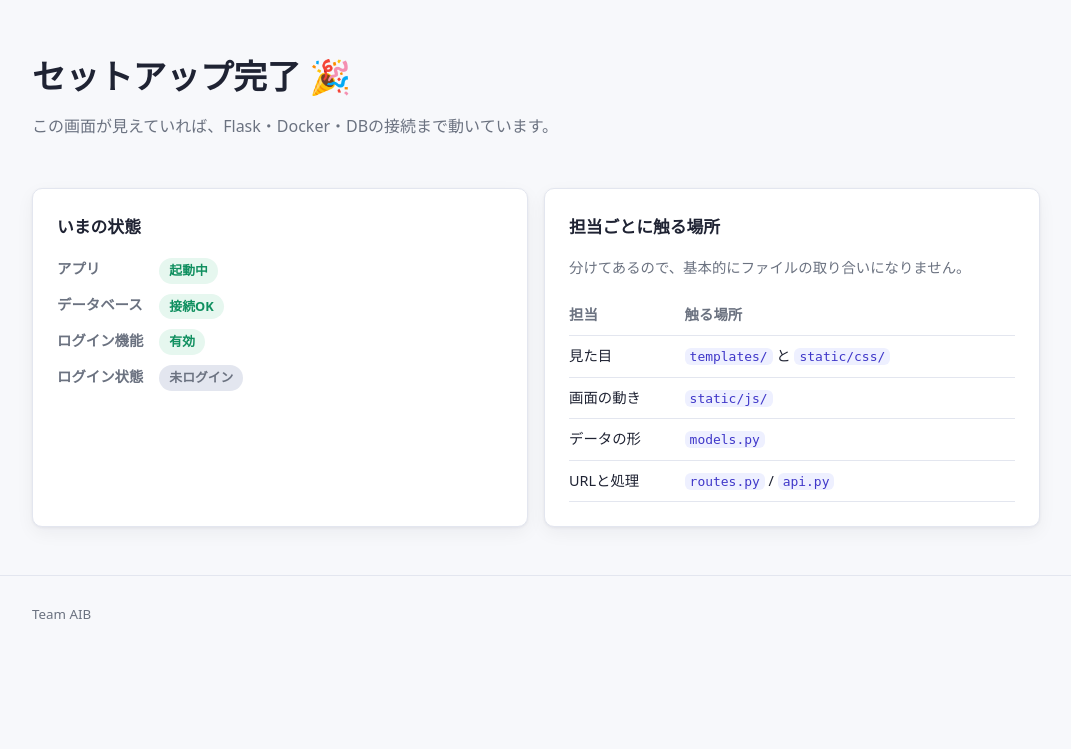
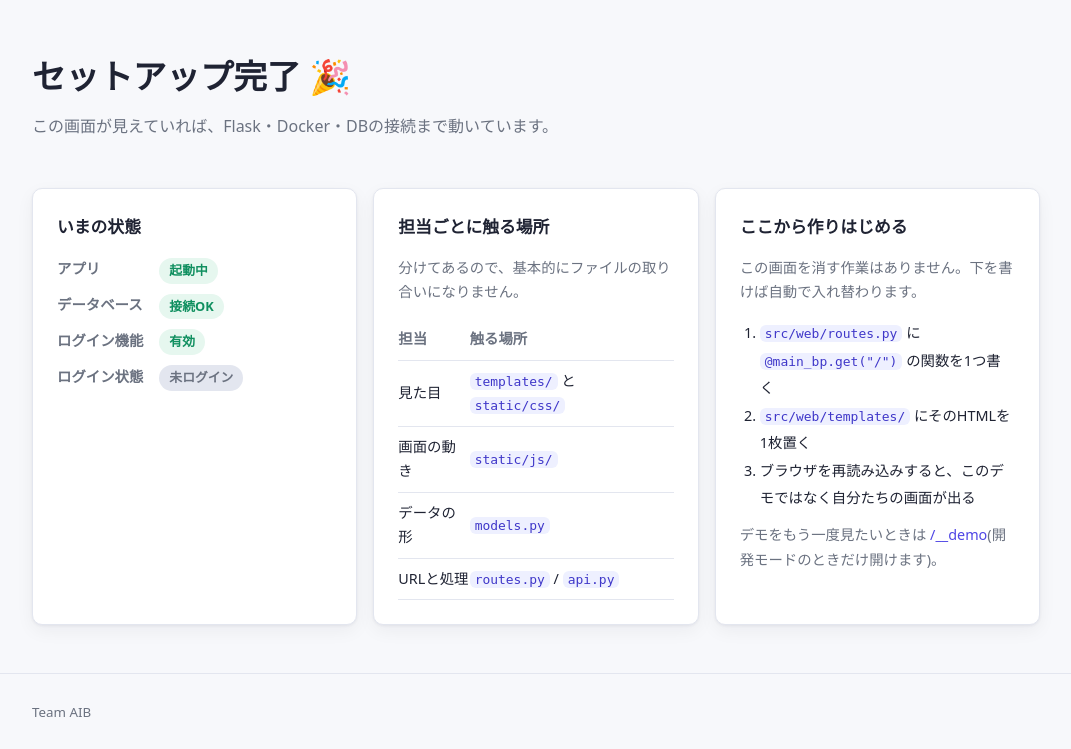
Before and after one commit to morison9517/Flask-Template, a Flask app: page / in a window 1280 px wide. Shown: the part 61-810 px from the top of the page, without its empty margins (104-1175 px from the left). Before the commit the page ends 680 px from the top, so only its background shows below. Run offline with Flask 3, Linux system fonts and the light colour scheme.

Commit message:
add demo

```diff
--- a/src/web/app.py
+++ b/src/web/app.py
@@ -75,6 +75,16 @@ def _register_blueprints(app: Flask) -> None:
 
         app.register_blueprint(auth_bp, url_prefix="/auth")
 
+    # --- デモ(動作確認用のページ) ---
+    # ★必ず最後に取り付ける。
+    #   「自分たちのトップページが既にあるか」を見てから動くので、
+    #   先に取り付けると判定できない。
+    #   開発モードのときだけ。本番では取り付けないので絶対に出ない。
+    if app.config.get("DEBUG"):
+        from web.demo import register_demo
+
+        register_demo(app)
+
 
 def _register_commands(app: Flask) -> None:
     """ターミナルから使えるコマンドを登録する(実行方法は docs/SETUP.md)。"""
--- /dev/null
+++ b/src/web/demo/routes.py
@@ -0,0 +1,47 @@
+# =============================================================================
+# デモページの受付。
+#
+#   ここは「動いていることを確認するための画面」です。
+#   自分たちの画面は src/web/routes.py に書きます。
+# =============================================================================
+
+from flask import render_template
+from sqlalchemy import text
+
+from web.demo import demo_bp
+from web.extensions import db
+
+
+@demo_bp.get("/__demo")
+def index():
+    """デモページ。
+
+    この関数は2か所から使われる:
+        /        … routes.py にまだトップページが無いとき(demo/__init__.py が登録)
+        /__demo  … いつでも
+    """
+    db_status, db_message = _check_db()
+
+    return render_template(
+        "demo/index.html",
+        title="セットアップ確認",
+        db_status=db_status,
+        db_message=db_message,
+    )
+
+
+def _check_db() -> tuple[str, str]:
+    """DBに繋がるか実際に試す。
+
+    「SELECT 1」という最小の質問を投げ、返事が来るかで判定している。
+
+    try/except で囲む理由:DBが起動しきっていないだけでこの画面が
+    エラーになると原因が分かりにくい。画面は出しつつ「DBだけ未接続」と
+    伝えたほうが切り分けが速い。
+    """
+    try:
+        db.session.execute(text("SELECT 1"))
+        return "ok", ""
+    except Exception as exc:
+        # DBのエラー文は数百文字になることがあるので先頭120文字だけ表示する。
+        return "ng", str(exc)[:120]
--- a/src/web/templates/index.html
+++ b/src/web/demo/templates/demo/index.html
@@ -1,7 +1,16 @@
 {# ==========================================================================
-   トップページ。base.html の型紙を受け継いで「中身だけ」書く。
+   デモページ(このファイルは自分たちのプロダクトには含まれません)
 
-   ▼ extends の決まり
+   ▼ このページが出ている理由
+     開発モードで、かつ routes.py にまだトップページ("/")が無いから。
+     routes.py に "/" を1つ書いた瞬間に、この画面は自動で出なくなる。
+     消す作業は不要。本番モードでは最初から出ない。
+
+     いつでも見たいときは /__demo で開ける(開発モードのときだけ)。
+
+   ▼ 新しいページを作るときは、このファイルの書き方をまねる
+
+     extends の決まり:
      1行目に書く(型紙を決める前に中身は書けない)。
      extends したファイルでは、block の外側に書いたものは無視される。
      つまり中身は必ず {% block content %} の中に入れる。
@@ -24,7 +33,7 @@
 
       <dt>データベース</dt>
       <dd>
-        {# db_status は routes.py の index() から渡された値 #}
+        {# db_status は demo/routes.py の index() から渡された値 #}
         {% if db_status == "ok" %}
         <span class="badge badge-ok">接続OK</span>
         {% else %}
@@ -83,6 +92,19 @@
       </tbody>
     </table>
   </article>
+
+  <article class="card">
+    <h2>ここから作りはじめる</h2>
+    <p class="note">この画面を消す作業はありません。下を書けば自動で入れ替わります。</p>
+    <ol class="step-list">
+      <li><code>src/web/routes.py</code> に <code>@main_bp.get("/")</code> の関数を1つ書く</li>
+      <li><code>src/web/templates/</code> にそのHTMLを1枚置く</li>
+      <li>ブラウザを再読み込みすると、このデモではなく自分たちの画面が出る</li>
+    </ol>
+    <p class="note">
+      デモをもう一度見たいときは <a href="/__demo">/__demo</a>(開発モードのときだけ開けます)。
+    </p>
+  </article>
 </section>
 
 {% endblock %}
--- a/src/web/routes.py
+++ b/src/web/routes.py
@@ -9,50 +9,38 @@
 #         routes.py → 画面を返す島(main)
 #         api.py    → データだけ返す島(api)
 #         auth/     → ログインの島(auth)
+#
+#   ▼ ★トップページはまだ空いています
+#
+#     今 "/" を開くとデモページが出ますが、それは「まだ誰も "/" を
+#     作っていないから」です。下の見本のように "/" を1つ書けば、
+#     次の再読み込みからは自分たちの画面に入れ替わります。
+#     デモを消す作業は要りません(仕組みは demo/__init__.py)。
 # =============================================================================
 
-from flask import Blueprint, render_template
-from sqlalchemy import text
+from flask import Blueprint
 
-from web.extensions import db
-
-# "main" が島の名前。画面から url_for("main.index") と呼ぶときに使う。
+# "main" が島の名前。画面から url_for("main.○○") と呼ぶときに使う。
 # URLを直書きせず名前で呼ぶと、後からURLを変えても呼び出し側を直さずに済む。
 main_bp = Blueprint("main", __name__)
 
 
-@main_bp.get("/")
-def index():
-    """トップページ。
-
-    render_template("index.html") = templates/index.html を読んで完成HTMLを返す。
-    2つ目以降の引数はHTML側への差し込み情報で、HTML内の {{ title }} に入る。
-    """
-    db_status, db_message = _check_db()
-
-    return render_template(
-        "index.html",
-        title="ホーム",
-        db_status=db_status,
-        db_message=db_message,
-    )
-
-
-def _check_db() -> tuple[str, str]:
-    """DBに繋がるか実際に試す。
-
-    「SELECT 1」という最小の質問を投げ、返事が来るかで判定している。
-
-    try/except で囲む理由:DBが起動しきっていないだけでトップページが
-    エラー画面になると原因が分かりにくい。画面は出しつつ「DBだけ未接続」と
-    伝えたほうが切り分けが速い。
-    """
-    try:
-        db.session.execute(text("SELECT 1"))
-        return "ok", ""
-    except Exception as exc:
-        # DBのエラー文は数百文字になることがあるので先頭120文字だけ表示する。
-        return "ng", str(exc)[:120]
+# =============================================================================
+# ★ここから書きはじめる(コメントを外して、HTMLを1枚 templates/ に置く)
+#
+#   @main_bp.get("/")
+#   def index():
+#       """トップページ。
+#
+#       render_template("index.html") = templates/index.html を読んで
+#       完成HTMLを返す。2つ目以降の引数はHTML側への差し込み情報で、
+#       HTML内の {{ title }} に入る。
+#       """
+#       return render_template("index.html", title="ホーム")
+#
+#   ※ render_template を使うときは、上の import に足すこと:
+#       from flask import Blueprint, render_template
+# =============================================================================
 
 
 @main_bp.get("/health")
--- a/src/web/static/css/style.css
+++ b/src/web/static/css/style.css
@@ -377,6 +377,13 @@ code {
   font-weight: 600;
 }
 
+.step-list {
+  margin: 0 0 var(--space-3);
+  padding-left: 1.4em;
+  font-size: 0.9rem;
+  line-height: 1.9;
+}
+
 /* --- ログイン / 新規登録 --- */
 .auth-panel {
   max-width: 400px;
--- a/src/web/static/js/main.js
+++ b/src/web/static/js/main.js
@@ -6,7 +6,7 @@
      ページごとに別ファイルを作り、そのページのHTMLで読み込む:
 
        {% block scripts %}
-         <script src="{{ url_for('static', filename='js/todo.js') }}"></script>
+         <script src="{{ url_for('static', filename='js/mypage.js') }}"></script>
        {% endblock %}
    =========================================================================== */
 
--- a/src/web/templates/base.html
+++ b/src/web/templates/base.html
@@ -49,9 +49,14 @@
   <body>
     <header class="site-header">
       <div class="container header-inner">
-        {# url_for('main.index') = routes.py の main_bp の index() のURL。
-           "島の名前.関数名" で指定する。URL文字列を直書きしない。 #}
-        <a class="site-title" href="{{ url_for('main.index') }}">Flask Template Demo</a>
+        {# ★ここだけURLを直書きしている理由
+           トップページは「デモ」と「自分たちのページ」で持ち主が入れ替わるので、
+           名前(url_for)で呼ぶと、持ち主が居ない間はエラーになる。
+           "/" という場所自体は変わらないので、ここはパスで書いておく。
+
+           トップ以外のページは url_for('main.○○') のように名前で呼ぶこと。
+           URL文字列を直書きしなければ、後からURLを変えても呼び出し側を直さずに済む。 #}
+        <a class="site-title" href="/">Flask Template Demo</a>
 
         <nav class="site-nav">
           {# config.AUTH_ENABLED = config.py の設定値。テンプレートから直接読める。
```
Also changed, not shown: src/web/auth/routes.py (+12 -9 lines), src/web/demo/__init__.py (added, +54 -0 lines), README.md.
